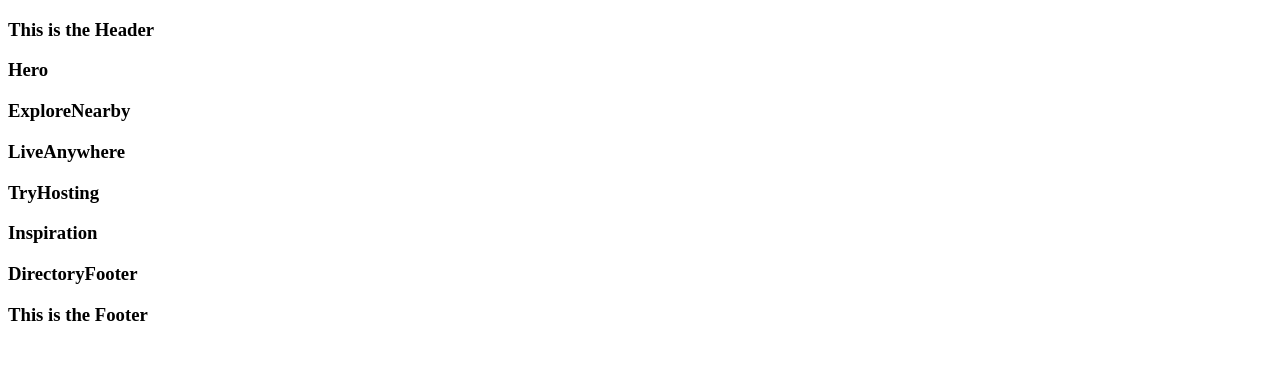
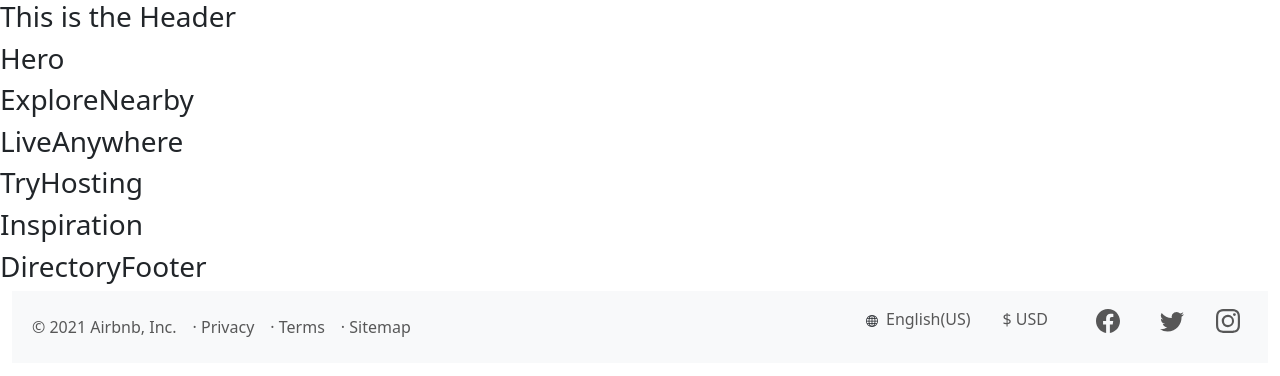
Before and after one commit to shwangbo80/airbnb, a React (Create React App) app: page / in a window 1280 px wide. Shown: the top 376 px of the page. Built offline with nearby package versions, Linux system fonts and the light colour scheme.

Commit message:
made footer component

```diff
--- a/package.json
+++ b/package.json
@@ -4,9 +4,11 @@
   "private": true,
   "dependencies": {
     "bootstrap": "5.1.0",
+    "bootstrap-icons": "^1.5.0",
     "cra-template": "1.1.2",
     "react": "^17.0.2",
     "react-bootstrap": "^2.0.0-beta.5",
+    "react-bootstrap-icons": "^1.5.0",
     "react-dom": "^17.0.2",
     "react-scripts": "4.0.3"
   },
--- a/src/App.js
+++ b/src/App.js
@@ -1,6 +1,6 @@
 import Navbar from './client/components/Navbar'
 import Hero from './client/components/Hero'
-import Footer from './client/components/Footer'
+import Footer from './client/footer/Footer'
 import ExploreNearby from './client/components/ExploreNearby';
 import LiveAnywhere from './client/components/LiveAnywhere';
 import TryHosting from './client/components/TryHosting';
--- a/src/client/components/Footer.js
+++ /dev/null
@@ -1,11 +0,0 @@
-import React from 'react'
-
-const Footer = () => {
-  return (
-    <>
-      <h3>This is the Footer</h3>
-    </>
-  )
-}
-
-export default Footer
--- /dev/null
+++ b/src/client/footer/Footer.js
@@ -0,0 +1,42 @@
+import React from 'react'
+import { Container, Navbar, Nav } from 'react-bootstrap'
+import { Globe, Facebook, Twitter, Instagram } from 'react-bootstrap-icons'
+
+const Footer = () => {
+  return (
+    <>
+      <Container fluid>
+        <Navbar bg="light" variant="light">
+          <Container fluid>
+            <Nav className="">
+              <Nav.Link href="#home">© 2021 Airbnb, Inc.</Nav.Link>
+              <Nav.Link href="#features">· Privacy</Nav.Link>
+              <Nav.Link href="#pricing">· Terms</Nav.Link>
+              <Nav.Link href="#pricing">· Sitemap</Nav.Link>
+            </Nav>
+            <Nav className="">
+              <Globe size={12} className="mt-3" />
+              <Nav.Link href="#home">
+                <p>English(US)</p>
+              </Nav.Link>
+              <Nav.Link href="#features" className="mx-3" >
+                <p>$ USD</p>
+              </Nav.Link>
+              <Nav.Link href="https://www.facebook.com" >
+                <Facebook size={24} className="mx-3" />
+              </Nav.Link>
+              <Nav.Link href="https://www.twitter.com">
+                <Twitter size={24} className="mx-2" />
+              </Nav.Link>
+              <Nav.Link href="https://www.instagram.com">
+                <Instagram size={24} className="mx-2" />
+              </Nav.Link>
+            </Nav>
+          </Container>
+        </Navbar>
+      </Container>
+    </>
+  )
+}
+
+export default Footer
--- a/src/index.js
+++ b/src/index.js
@@ -1,6 +1,7 @@
 import React from "react";
 import ReactDOM from "react-dom";
 import App from "./App";
+import 'bootstrap/dist/css/bootstrap.min.css';
 
 ReactDOM.render(
   <React.StrictMode>
```
Also changed, not shown: public/index.html (+0 -21 lines), 2 other files (tests, documents, lock files or other folders).
